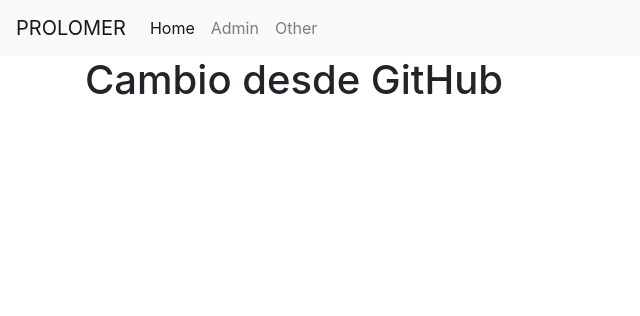
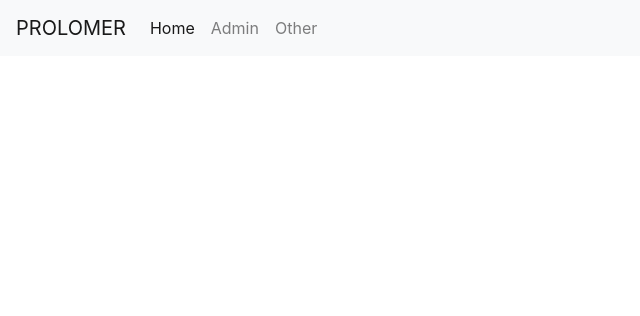
Before and after one commit to Alex-MSX/django, a Django app: template templates/basic_app/base.html in a window 1280 px wide. Shown: the top 316 px of the page, without its empty margins (0-640 px from the left). Run offline with Django 3.2, Linux system fonts and the light colour scheme; the template is opened without the code that fills it, so the values that code supplies are empty; some libraries are stand-ins or nearby versions.

Commit message:
Removí la linea desde GitHub

```diff
--- a/templates/basic_app/base.html
+++ b/templates/basic_app/base.html
@@ -27,7 +27,6 @@
     </nav>
 
     <div class="container">
-      <h1>Cambio desde GitHub</h1>
       {% block body_block %}
 
       {% endblock %}
```
